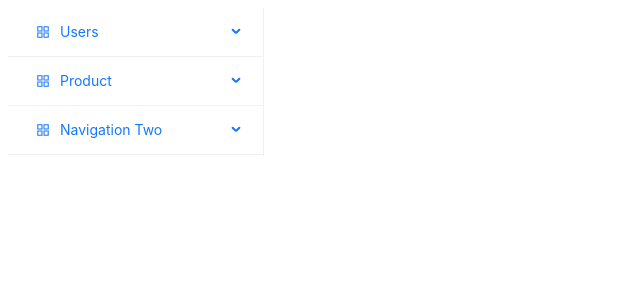
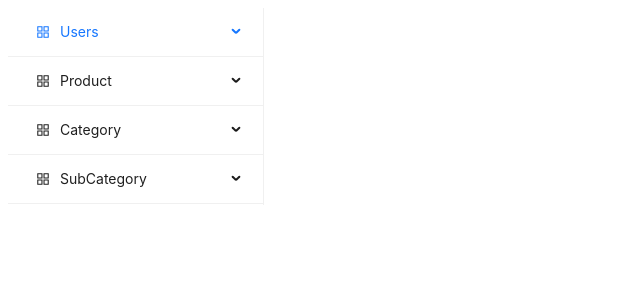
Before and after one commit to jibonrahaman/Orebi-Dashboard, a React (Vite) app: page / in a window 1280 px wide. Shown: the top 300 px of the page, without its empty margins (0-640 px from the left). Built offline with nearby package versions, Linux system fonts and the light colour scheme.

Commit message:
dashboard d-1 cls,setup & route & outlet dashboard

```diff
--- a/pages/Home.jsx
+++ b/pages/Home.jsx
@@ -10,7 +10,7 @@ function getItem(label, key, icon, children, type) {
   };
 }
 const items = [
-  getItem('Users', 'sub2', <AppstoreOutlined />, [
+  getItem('Users', 'sub1', <AppstoreOutlined />, [
     getItem('Merchant', '1'),
     getItem('Users', '2'),
      ]),
@@ -24,9 +24,16 @@ const items = [
   {
     type: 'divider',
   },
-    getItem('Navigation Two', 'sub2', <AppstoreOutlined />, [
-    getItem('Option 5', '5'),
-    getItem('Option 6', '6'),
+    getItem('Category', 'sub2', <AppstoreOutlined />, [
+    getItem('Add Category', '5'),
+    getItem('All Category', '6'),
+     ]),
+  {
+    type: 'divider',
+  },
+    getItem('SubCategory', 'sub2', <AppstoreOutlined />, [
+    getItem('Add SubCategory', '5'),
+    getItem('All SubCategory', '6'),
      ]),
   {
     type: 'divider',
@@ -44,8 +51,7 @@ export default function Home() {
       width: 256,
     }}
     defaultSelectedKeys={['1']}
-
-    mode="inline"
+     mode="inline"
     items={items}
   />
   )
```
